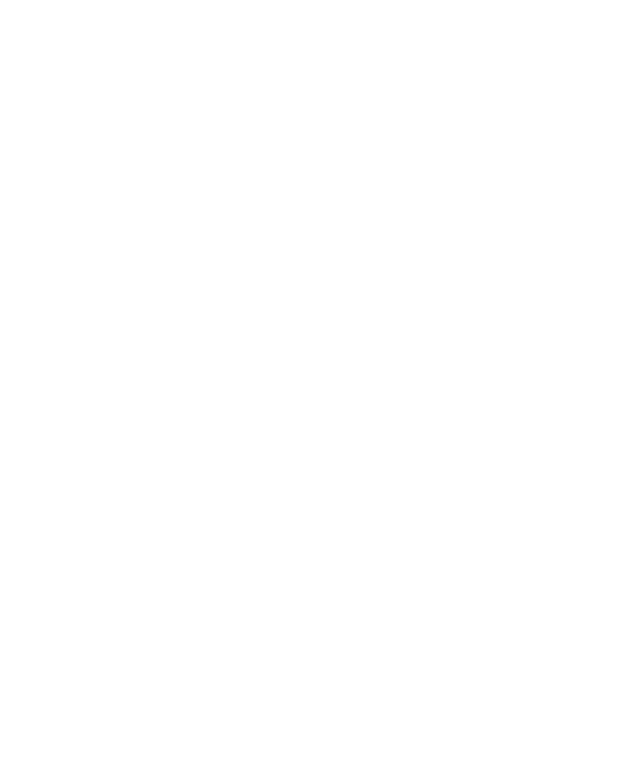
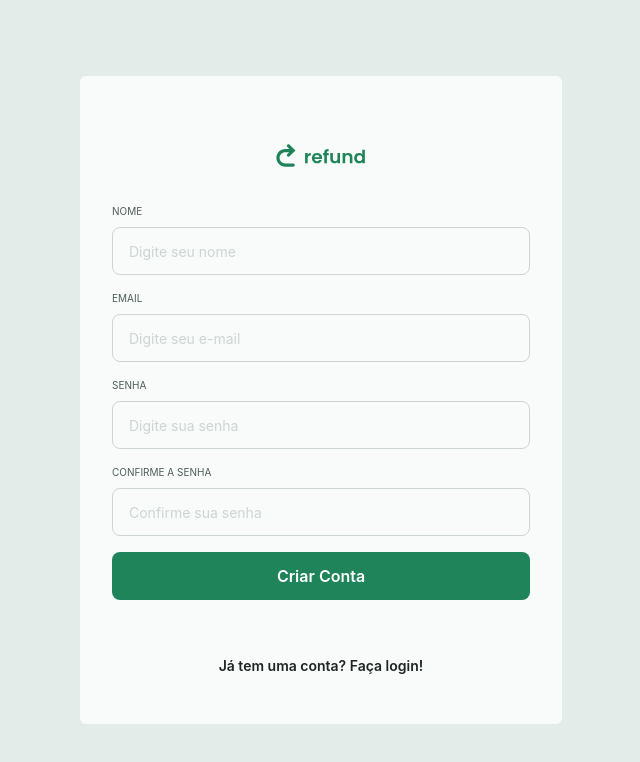
Before and after one commit to clara-nascie/new-refund, a React (Vite) app: page /signUp in a window 1280 px wide. Before the commit this address had no page. Shown: the top 762 px of the page, without its empty margins (319-959 px from the left). Built offline with nearby package versions, Linux system fonts and the light colour scheme.

Commit message:
feat: implement sign-up page and configure application routing provider

```diff
--- /dev/null
+++ b/src/pages/signUp.tsx
@@ -0,0 +1,66 @@
+import { useState, type SubmitEvent } from "react";
+import { Input } from "@/components/Input";
+import { Button } from "@/components/Button";
+
+export function SignUp() {
+  const [name, setName] = useState("");
+  const [email, setEmail] = useState("");
+  const [password, setPassword] = useState("");
+  const [confirmPassword, setConfirmPassword] = useState("");
+  const [isLoading, setIsLoading] = useState(false);
+
+  function onSubmit(e: SubmitEvent) {
+    e.preventDefault();
+
+    setIsLoading(true);
+
+    setTimeout(() => {
+      setIsLoading(false);
+    }, 2000);
+
+    console.log(name, email, password, confirmPassword);
+  }
+  return (
+    <form onSubmit={onSubmit} className="w-full flex flex-col gap-4">
+      <Input
+        required
+        legend="nome"
+        type="text"
+        placeholder="Digite seu nome"
+        onChange={(e) => setName(e.target.value)}
+      />
+
+      <Input
+        required
+        legend="email"
+        type="email"
+        placeholder="Digite seu e-mail"
+        onChange={(e) => setEmail(e.target.value)}
+      />
+
+      <Input
+        required
+        legend="senha"
+        type="password"
+        placeholder="Digite sua senha"
+        onChange={(e) => setPassword(e.target.value)}
+      />
+
+      <Input
+        required
+        legend="confirme a senha"
+        type="password"
+        placeholder="Confirme sua senha"
+        onChange={(e) => setConfirmPassword(e.target.value)}
+      />
+
+      <Button type="submit" isLoading={isLoading}>
+        Criar Conta
+      </Button>
+
+      <a href="/" className="text-sm font-semibold text-gray-100 mt-10 mb-4 text-center
+      hover:text-green-800 transition ease-linear"
+      >Já tem uma conta? Faça login!</a>
+    </form>
+  );
+}
--- a/src/routes/auth-routes.tsx
+++ b/src/routes/AuthRoutes.tsx
@@ -4,6 +4,7 @@
 
 import { AuthLayout } from '../components/AuthLayout';
 import { SignIn } from '../pages/signIn';
+import { SignUp } from '../pages/signUp';
 
 
 export function AuthRoutes() {
@@ -11,6 +12,7 @@
         <Routes>
             <Route path="/" element={<AuthLayout />}>
                 <Route path="/" element={<SignIn />} />
+                <Route path="signUp" element={<SignUp />} />
             </Route>
         </Routes>
     );
--- a/src/routes/index.tsx
+++ b/src/routes/index.tsx
@@ -1,7 +1,7 @@
 //nesse arquivo decidimos qual tipo de rota o usuário vai usar dependendo se está logado ou não
 
 import { BrowserRouter } from 'react-router';
-import { AuthRoutes } from './auth-routes';
+import { AuthRoutes } from './AuthRoutes';
 
 //serve para criar as rotas da aplicação, importando outras rotas
 export function Routes(){
```
